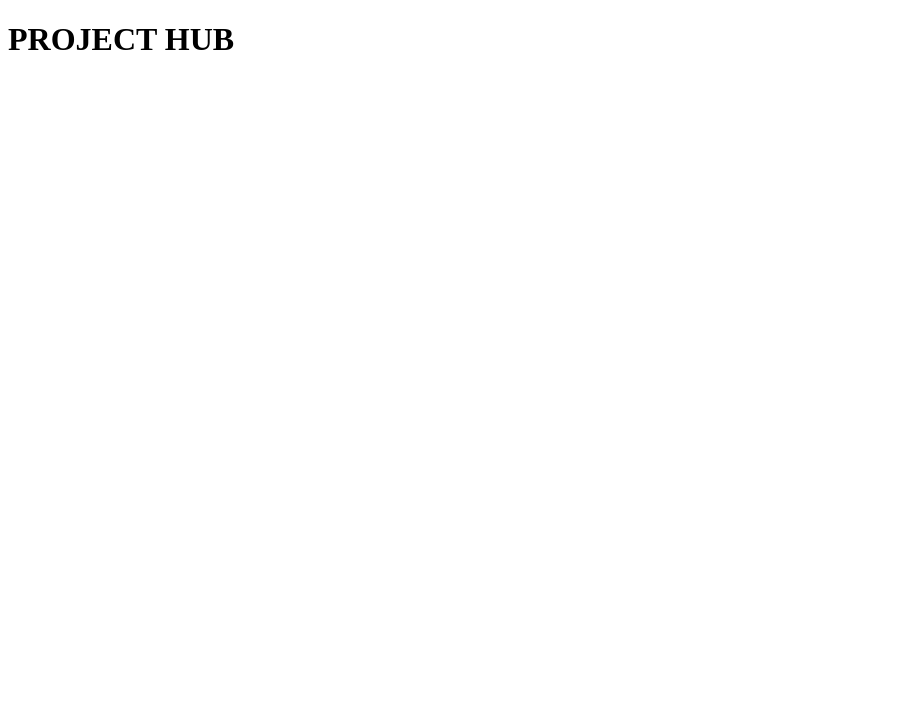
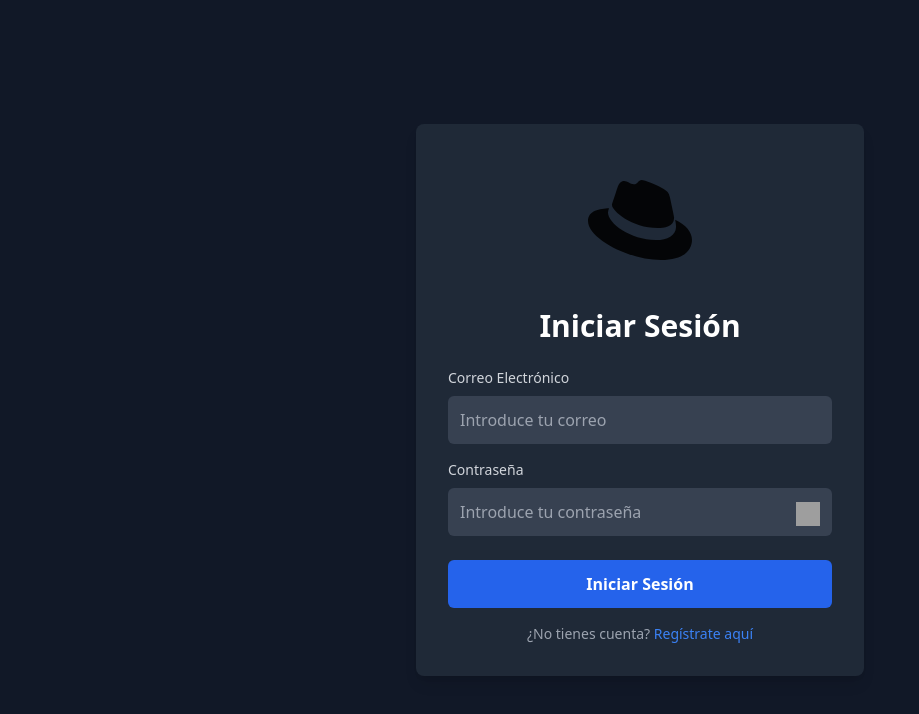
Before and after one commit to Alejandrogv2304/Frontend_Entornos, a plain HTML site: page index.html in a window 1280 px wide. Shown: the whole page, without its empty margins (0-919 px from the left). Drawn offline with nearby package versions, Linux system fonts and the light colour scheme; grey boxes are pictures that could not be loaded.

Commit message:
Construyendo el Login
Agregando login y register

```diff
--- a/index.html
+++ b/index.html
@@ -4,9 +4,56 @@
     <meta charset="UTF-8">
     <meta name="viewport" content="width=device-width, initial-scale=1.0">
     <title>Project-Hub</title>
+    <script src="https://cdn.tailwindcss.com"></script>
+    <script>
+        // Función para alternar la visibilidad de la contraseña
+        function togglePassword() {
+            const passwordField = document.getElementById("password");
+            const toggleIcon = document.getElementById("toggle-icon");
+            if (passwordField.type === "password") {
+                passwordField.type = "text";
+                toggleIcon.src = "https://img.icons8.com/ios/50/ffffff/visible.png"; // Icono de ojo abierto
+            } else {
+                passwordField.type = "password";
+                toggleIcon.src = "https://img.icons8.com/ios/50/ffffff/invisible.png"; // Icono de ojo cerrado
+            }
+        }
+    </script>
 </head>
-<body>
-    <h1>PROJECT HUB</h1>
+<body><body class="bg-gray-900 text-white flex items-center justify-center min-h-screen">
+    <div class="w-full max-w-md p-8 bg-gray-800 rounded-lg shadow-lg">
+        <div class="text-center mb-6">
+            <img src="./assets/logo.svg" alt="Logo" class="mx-auto mb-4 text-white w-32 h-32">
+        </div>
+
+        <h2 class="text-3xl font-semibold text-center mb-6">Iniciar Sesión</h2>
+        <form action="#" method="POST">
+            <div class="mb-4">
+                <label for="email" class="block text-sm font-medium text-gray-300">Correo Electrónico</label>
+                <input type="email" id="email" name="email" placeholder="Introduce tu correo" class="w-full p-3 mt-2 rounded-md bg-gray-700 text-white focus:outline-none focus:ring-2 focus:ring-blue-500" required>
+            </div>
+
+            <div class="mb-6 relative">
+                <label for="password" class="block text-sm font-medium text-gray-300">Contraseña</label>
+                <input type="password" id="password" name="password" placeholder="Introduce tu contraseña" class="w-full p-3 mt-2 rounded-md bg-gray-700 text-white focus:outline-none focus:ring-2 focus:ring-blue-500" required>
+
+                <!-- Botón para mostrar/ocultar la contraseña -->
+                <button type="button" onclick="togglePassword()" class="absolute top-1/2 right-3 transform -translate-y-1/2 mt-4">
+                    <img id="toggle-icon" src="https://img.icons8.com/ios/50/ffffff/invisible.png" alt="Mostrar/Ocultar contraseña" class="w-6 h-6">
+                </button>
+            </div>
+
+            <button type="submit" class="w-full py-3 px-4 bg-blue-600 hover:bg-blue-700 text-white font-bold rounded-md focus:outline-none focus:ring-2 focus:ring-blue-500 mb-4">
+                Iniciar Sesión
+            </button>
+        </form>
+
+        <div class="text-center">
+            <p class="text-sm text-gray-400">
+                ¿No tienes cuenta? <a href="/register" class="text-blue-500 hover:underline">Regístrate aquí</a>
+            </p>
+        </div>
+    </div>
 
 </body>
 </html>
```
Also changed, not shown: register.html (added, +94 -0 lines), assets/logo.svg (added).
